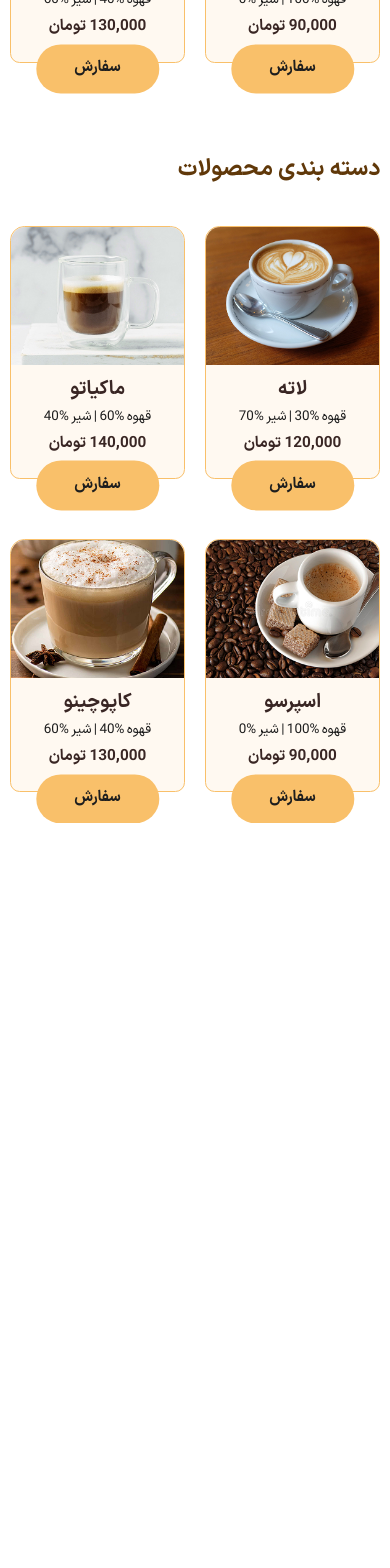
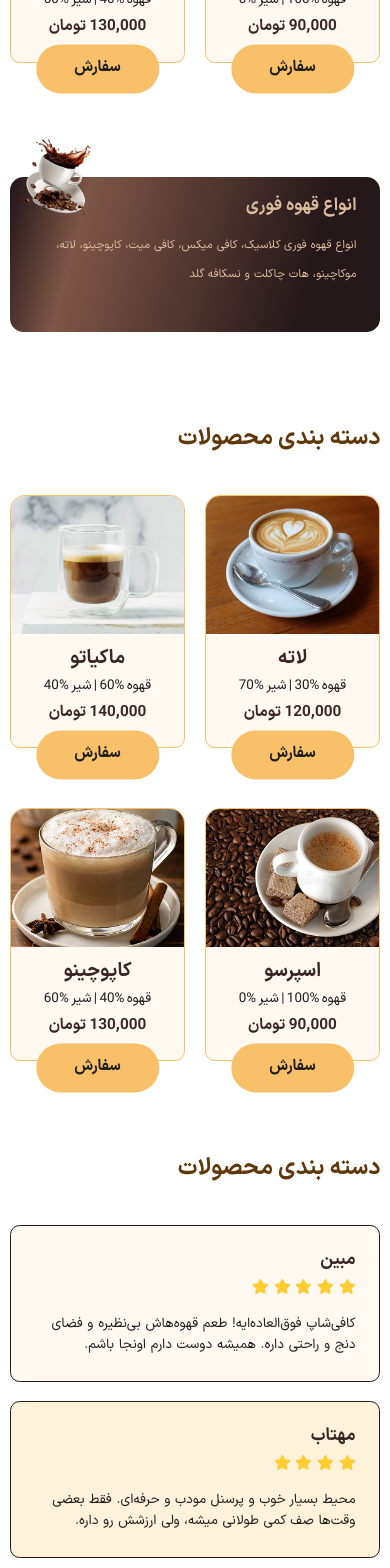
Before and after one commit to gnumobin/coffee-shop, a React (Vite) app: page / in a window 390 px wide. Shown: the part 1880-3448 px from the top of the page. Before the commit the page ends 2703 px from the top, so only its background shows below. Built offline with nearby package versions, Linux system fonts and the light colour scheme.

Commit message:
chore(responsive): make [CTA] responsive

```diff
--- a/src/App.jsx
+++ b/src/App.jsx
@@ -17,9 +17,9 @@ function App() {
       </div> */}
       <CategoryList />
       <BestSellerProductList />
+      <Cta />
       <PopularProductList />
-      {/* <Cta /> */}
-      {/* <TestimonialList /> */}
+      <TestimonialList />
       {/* <Footer /> */}
     </div>
   );
--- a/src/components/features/testimonials/TestimonialList.jsx
+++ b/src/components/features/testimonials/TestimonialList.jsx
@@ -8,8 +8,8 @@ const TestimonialList = () => {
       title="دسته بندی محصولات"
       data={data}
       RenderItem={TestimonialCard}
-      wrapperStyle={"pt-[var(--gap-section)]"}
-      minSize="28rem"
+      wrapperStyle={"pt-[var(--gap-section)] xl:pt-0"}
+      grid={"grid-cols-[repeat(auto-fit,minmax(25rem,1fr))]"}
     />
   );
 };
--- a/src/sections/Cta.jsx
+++ b/src/sections/Cta.jsx
@@ -3,17 +3,20 @@ import Button from "../components/ui/buttons/Button";
 
 const Cta = () => {
   return (
-    <section className="container flex gradient-brown rounded-[var(--rounded-2xl)] justify-between items-center text-bright-shade-2 py-12 px-14 ">
+    <section className="px-4">
+      <div className="container flex gradient-brown rounded-[var(--rounded-2xl)] justify-between items-center text-bright-shade-2 py-12 xl:py-8 px-14 xl:px-10 mt-10 relative">
         {/* Caption */}
-      <div className="w-1/2">
-        <h2 className="heading-secondary text-inherit">انواع قهوه فوری</h2>
-        <p className="mt-6 mb-10 text-2xl leading-12">
-          انواع قهوه فوری کلاسیک، کافی میکس، کافی میت، کاپوچینو، لاته، موکاچینو،
-          هات چاکلت و نسکافه گلد
+        <div className="w-1/2 lg:w-full">
+          <h2 className="heading-secondary 2xl:text-4xl xl:!text-3xl text-inherit">
+            انواع قهوه فوری
+          </h2>
+          <p className="mt-6 mb-10 text-2xl 2xl:text-xl xl:!text-lg leading-12">
+            انواع قهوه فوری کلاسیک، کافی میکس، کافی میت، کاپوچینو، لاته،
+            موکاچینو، هات چاکلت و نسکافه گلد
           </p>
-        <Button primary={false} className="mt-20">
+          {/* <Button primary={false} className="mt-20">
             همین حالا خرید کن
-        </Button>
+          </Button> */}
         </div>
         {/* Image */}
         <img
@@ -24,8 +27,9 @@ const Cta = () => {
           loading="lazy"
           decoding="async"
           draggable="false"
-        className="h-full"
+          className="max-w-1/3 lg:absolute -top-1/2 lg:translate-y-1/2 left-0 lg:w-40"
         />
+      </div>
     </section>
   );
 };
--- a/src/styles/index.css
+++ b/src/styles/index.css
@@ -3,7 +3,7 @@
 /* Convert to first desktop approach */
 @custom-variant 2xl (@media (max-width: 57.5em));
 @custom-variant xl (@media (max-width: 41em));
-@custom-variant lg (@media (max-width: 64em));
+@custom-variant lg (@media (max-width: 28em));
 @custom-variant md (@media (max-width: 48em));
 @custom-variant sm (@media (max-width: 40em));
 
@@ -24,6 +24,7 @@
   --color-yellow: #ffcc32;
   --color-yellow-shade-1: #f9c06a;
   /* Text */
+  --text-lg: 1.2rem;
   --text-xl: 1.4rem;
   --text-2xl: 1.6rem;
   --text-3xl: 1.8rem;
@@ -61,8 +62,6 @@
 @utility heading-primary {
   font-size: 4rem;
   font-weight: bold;
-
-  /* text-shadow: 0 0 0.5rem white; */
 }
 
 @utility heading-secondary {
```
Lines whose indentation alone changed are shown as unchanged.
